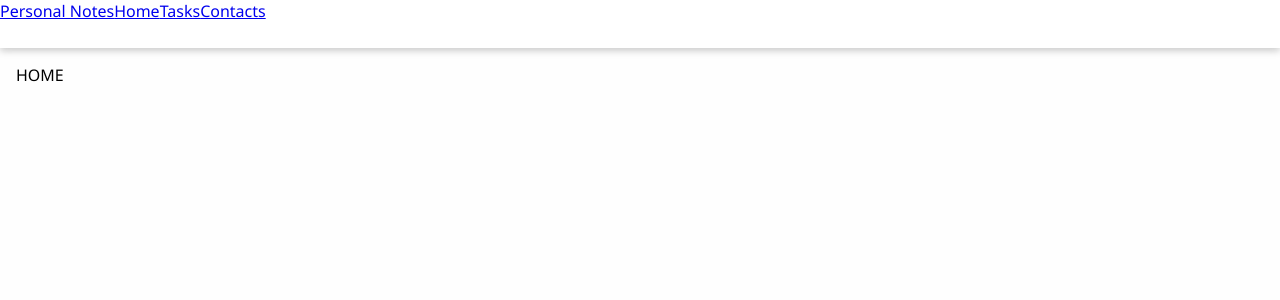
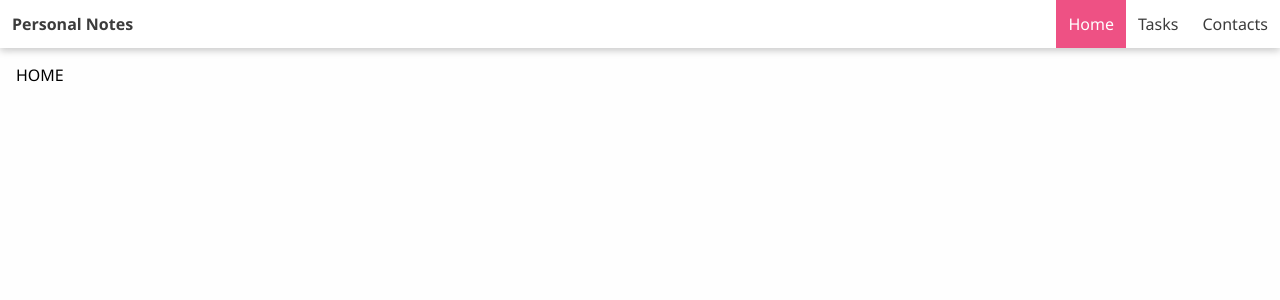
Before and after one commit to m-lobocki/PersonalNotes, a React (Create React App) app: page / in a window 1280 px wide. Shown: the top 300 px of the page. Built offline with nearby package versions, Linux system fonts and the light colour scheme.

Commit message:
Add NavigationBar styles Initialize variables.scss

```diff
--- a/src/components/NavigationBar.scss
+++ b/src/components/NavigationBar.scss
@@ -1,17 +1,42 @@
+@import "../variables";
+
 .navigation-bar {
   width: 100%;
   height: 3rem;
   position: sticky;
   top: 0;
+  display: flex;
   z-index: 10;
   background-color: white;
   box-shadow: 0 3px 7px #cccccc;
 
+  &__brand, &__link {
+    display: flex;
+    align-items: center;
+    padding: 0 .75rem;
+    text-decoration: none;
+    color: #3c3c3c;
+    transition: all 200ms;
+  }
+
   &__brand {
+    margin-right: auto;
+    font-weight: bold;
 
+    &:hover {
+      color: lighten(#3c3c3c, 20%);
+    }
   }
 
   &__link {
+    &--active {
+      background-color: $accent;
+      color: white;
+    }
 
+    &:hover {
+      background-color: $accent-hover;
+      color: white;
+    }
   }
 }
--- a/src/components/NavigationBar.tsx
+++ b/src/components/NavigationBar.tsx
@@ -1,12 +1,12 @@
 import React, {Component} from 'react';
-import {NavLink} from "react-router-dom";
+import {Link, NavLink} from "react-router-dom";
 import "./NavigationBar.scss";
 
 export default class NavigationBar extends Component {
     render() {
         return (
             <nav className="navigation-bar">
-                <NavLink className="navigation-bar__brand" exact to="/">Personal Notes</NavLink>
+                <Link className="navigation-bar__brand" to="/">Personal Notes</Link>
                 <NavLink className="navigation-bar__link" activeClassName="navigation-bar__link--active"
                          exact to="/">Home</NavLink>
                 <NavLink className="navigation-bar__link" activeClassName="navigation-bar__link--active"
--- /dev/null
+++ b/src/variables.scss
@@ -0,0 +1,2 @@
+$accent: #ee5184;
+$accent-hover: lighten($accent, 10%);
```
